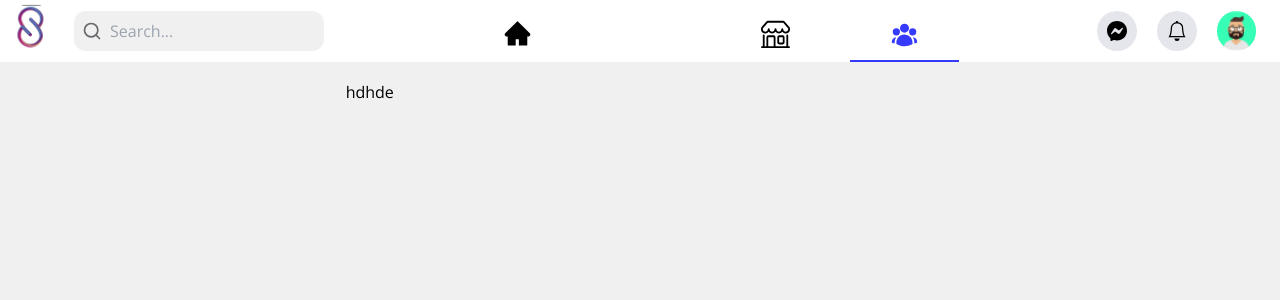
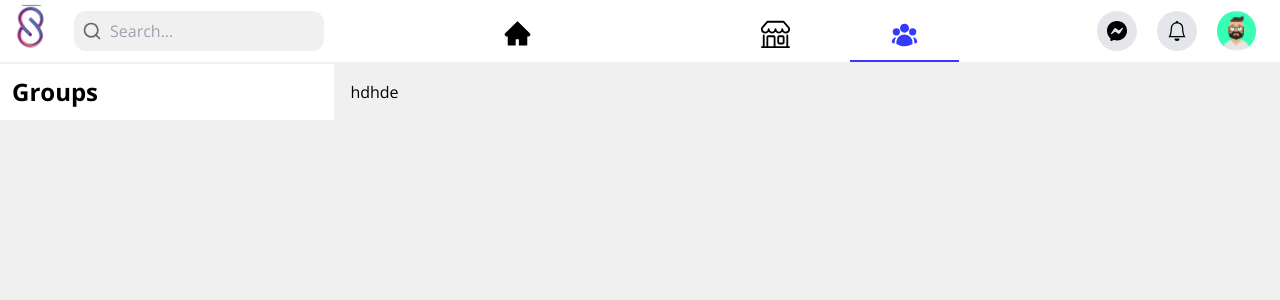
Before and after one commit to asiughuslyvesterobus/social_app, a Next.js app in the folder client/: page /groups/feed in a window 1280 px wide. Shown: the top 300 px of the page. Built offline with nearby package versions, Linux system fonts and the light colour scheme; some icons are missing.

Commit message:
working on some updates

```diff
--- a/client/pages/groups/feed/index.tsx
+++ b/client/pages/groups/feed/index.tsx
@@ -4,8 +4,10 @@ const GroupPage = () => {
   return (
     <MainLayout title="Groups">
       <section className="w-full h-screen overflow-y-auto overflow-x-hidden flex items-start justify-start mt-[2px]">
-        <div className="lg:flex-shrink bg-white md:w-[35%] w-full hidden md:flex flex-col">
-
+        <div className="lg:flex-shrink bg-white md:w-[35%] w-full hidden md:flex flex-col p-3">
+          <div className="flex flex-col items-start justify-start">
+            <h2 className="text-lg font-bold md:text-2xl">Groups</h2>
+          </div>
         </div>
         <div className="lg:flex-grow w-full h-screen overflow-y-auto scrollbar-hide p-4 flex flex-col items-start justify-start gap-4 pb-24">
           hdhde
```
